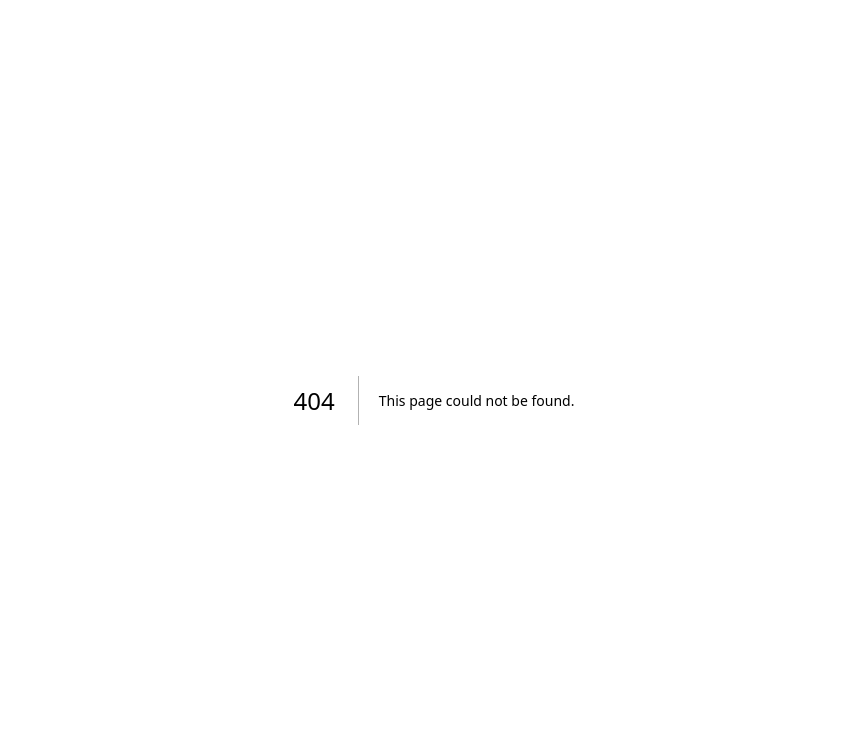
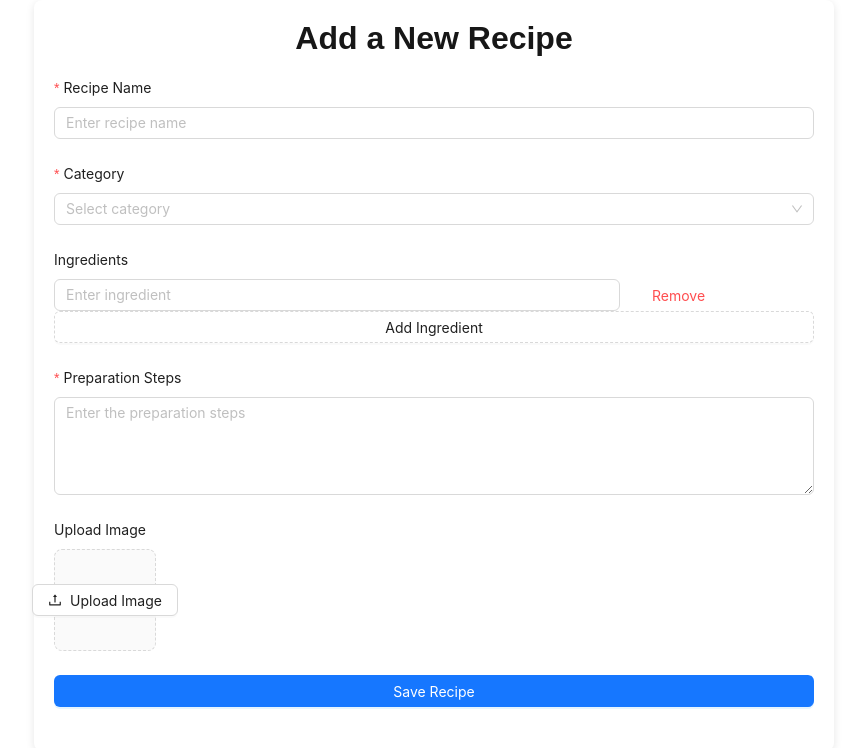
Before and after one commit to shumilika/recipes_book, a Next.js app: page /add-recipe in a window 1280 px wide. Before the commit this address had no page. Shown: the top 748 px of the page, without its empty margins (206-1051 px from the left). Built offline with nearby package versions, Linux system fonts and the light colour scheme.

Commit message:
create add recipe page

```diff
--- /dev/null
+++ b/src/app/add-recipe/page.tsx
@@ -0,0 +1,127 @@
+'use client';
+import React, { useState } from 'react';
+import { Input, Button, Form, Select, Upload, Row, Col, Space } from 'antd';
+import { UploadOutlined } from '@ant-design/icons';
+// import { useRouter } from 'next/router';
+import styles from '@/styles/addRecipePage.module.css'
+
+const { TextArea } = Input;
+
+const page: React.FC = () => {
+  // const router = useRouter();
+  const [ingredients, setIngredients] = useState<string[]>(['']);
+  const [form] = Form.useForm();
+
+  // Добавление нового ингредиента
+  const addIngredient = () => {
+    setIngredients([...ingredients, '']);
+  };
+
+  // Удаление ингредиента
+  const removeIngredient = (index: number) => {
+    const newIngredients = ingredients.filter((_, i) => i !== index);
+    setIngredients(newIngredients);
+  };
+
+  // Обработка отправки формы
+  const onFinish = (values: any) => {
+    console.log(values);
+    // Здесь будет код для отправки данных на сервер или в Firebase
+    // router.push('/catalog'); // Перенаправление в каталог после сохранения
+  };
+
+  return (
+    <div className={styles.container}>
+      <h2 className={styles.title}>Add a New Recipe</h2>
+      <Form
+        form={form}
+        layout="vertical"
+        onFinish={onFinish}
+        className={styles.form}
+      >
+        <Form.Item
+          label="Recipe Name"
+          name="name"
+          rules={[{ required: true, message: 'Please enter the recipe name!' }]}
+        >
+          <Input placeholder="Enter recipe name" />
+        </Form.Item>
+
+        <Form.Item
+          label="Category"
+          name="category"
+          rules={[{ required: true, message: 'Please select a category!' }]}
+        >
+          <Select placeholder="Select category">
+            <Select.Option value="dessert">Dessert</Select.Option>
+            <Select.Option value="main-course">Main Course</Select.Option>
+            <Select.Option value="snack">Snack</Select.Option>
+            {/* Добавьте другие категории по мере необходимости */}
+          </Select>
+        </Form.Item>
+
+        <Form.Item
+          label="Ingredients"
+        >
+          {ingredients.map((ingredient, index) => (
+            <Row key={index} gutter={16} align="middle">
+              <Col span={18}>
+                <Input
+                  placeholder="Enter ingredient"
+                  value={ingredient}
+                  onChange={(e) => {
+                    const newIngredients = [...ingredients];
+                    newIngredients[index] = e.target.value;
+                    setIngredients(newIngredients);
+                  }}
+                />
+              </Col>
+              <Col span={6}>
+                <Button
+                  danger
+                  onClick={() => removeIngredient(index)}
+                  type="text"
+                >
+                  Remove
+                </Button>
+              </Col>
+            </Row>
+          ))}
+          <Button type="dashed" onClick={addIngredient} block>
+            Add Ingredient
+          </Button>
+        </Form.Item>
+
+        <Form.Item
+          label="Preparation Steps"
+          name="steps"
+          rules={[{ required: true, message: 'Please enter the preparation steps!' }]}
+        >
+          <TextArea
+            placeholder="Enter the preparation steps"
+            rows={4}
+          />
+        </Form.Item>
+
+        <Form.Item label="Upload Image" name="image">
+          <Upload
+            name="image"
+            action="/upload"
+            listType="picture-card"
+            showUploadList={false}
+          >
+            <Button icon={<UploadOutlined />}>Upload Image</Button>
+          </Upload>
+        </Form.Item>
+
+        <Form.Item>
+          <Button type="primary" htmlType="submit" block>
+            Save Recipe
+          </Button>
+        </Form.Item>
+      </Form>
+    </div>
+  );
+};
+
+export default page;
--- /dev/null
+++ b/src/styles/addRecipePage.module.css
@@ -0,0 +1,30 @@
+.container {
+    max-width: 800px;
+    margin: 0 auto;
+    padding: 20px;
+    background-color: #fff;
+    border-radius: 8px;
+    box-shadow: 0 2px 8px rgba(0, 0, 0, 0.1);
+  }
+
+  .title {
+    text-align: center;
+    font-size: 2rem;
+    margin-bottom: 20px;
+  }
+
+  .form {
+    margin-top: 20px;
+  }
+
+  .form .ant-form-item {
+    margin-bottom: 16px;
+  }
+
+  .btn {
+    width: 100%;
+  }
+
+  .btn:hover {
+    opacity: 0.8;
+  }
```
